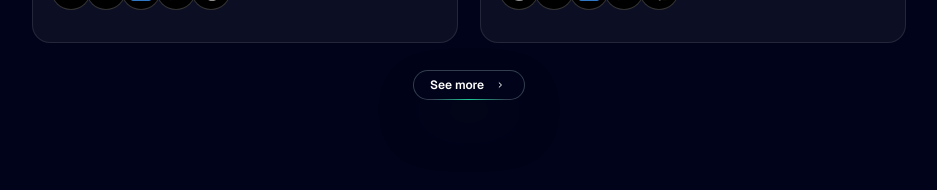
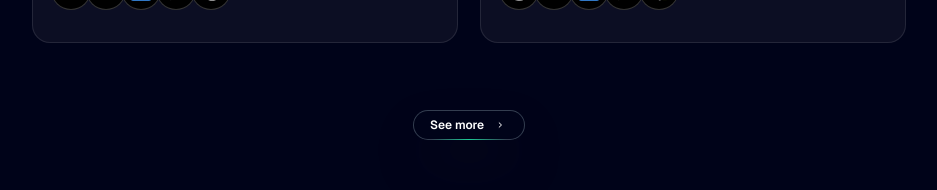
Before and after one commit to DrZiMo/portfolio, a Next.js app: page / in a window 1280 px wide. Shown: the part 2466-2656 px from the top of the page, without its empty margins (171-1108 px from the left). Built offline with nearby package versions, Linux system fonts and the light colour scheme.

Commit message:
wrap "See more" button with Link component in RecentProjects

```diff
--- a/components/RecentProjects.tsx
+++ b/components/RecentProjects.tsx
@@ -12,6 +12,7 @@ import {
 import ProjectCard from './ProjectCard'
 import { ImageGallery } from './ImageGallery'
 import TailwindConnectButton from './TailwindConnectButton'
+import Link from 'next/link'
 
 const RecentProjects = () => {
   return (
@@ -84,8 +85,10 @@ const RecentProjects = () => {
           </Dialog>
         ))}
       </div>
-      <div className='flex justify-center'>
-        <TailwindConnectButton text='See more' />
+      <div className='flex justify-center lg:mt-10'>
+        <Link href={'/projects'}>
+          <TailwindConnectButton text='See more' />
+        </Link>
       </div>
     </div>
   )
```
